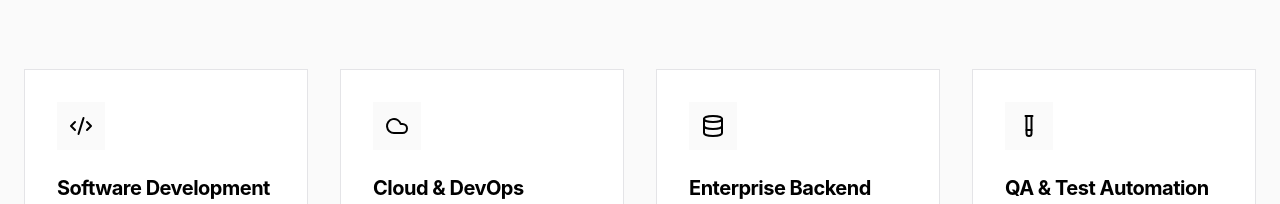
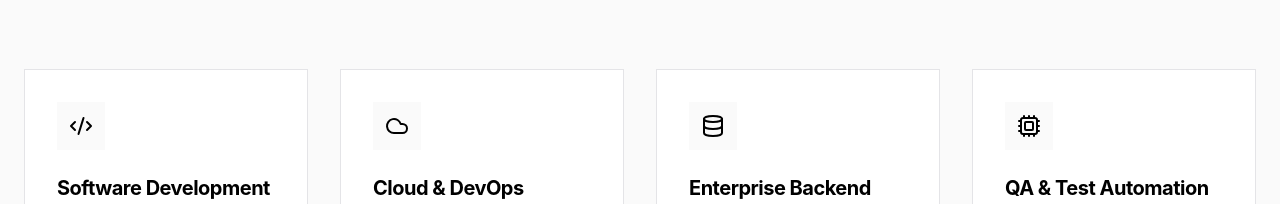
Before and after one commit to shaqiiee1984/sorentixsjansberg1, a React (Vite) app: page / in a window 1280 px wide. Shown: the part 1153-1357 px from the top of the page. Built offline with nearby package versions, Linux system fonts and the light colour scheme.

Commit message:
some color adjustments and Image Updated

```diff
--- a/src/App.tsx
+++ b/src/App.tsx
@@ -246,7 +246,7 @@ const Services = () => {
     {
       title: "QA & Test Automation",
       description: "Automatisierte Teststrategien, Unit- & Integrationstests zur Sicherung höchster Softwarequalität.",
-      icon: <TestTube className="w-6 h-6" />,
+      icon: <Cpu className="w-6 h-6" />,
       tags: ["Jest", "Cypress", "Playwright", "TDD"]
     }
   ];
```
